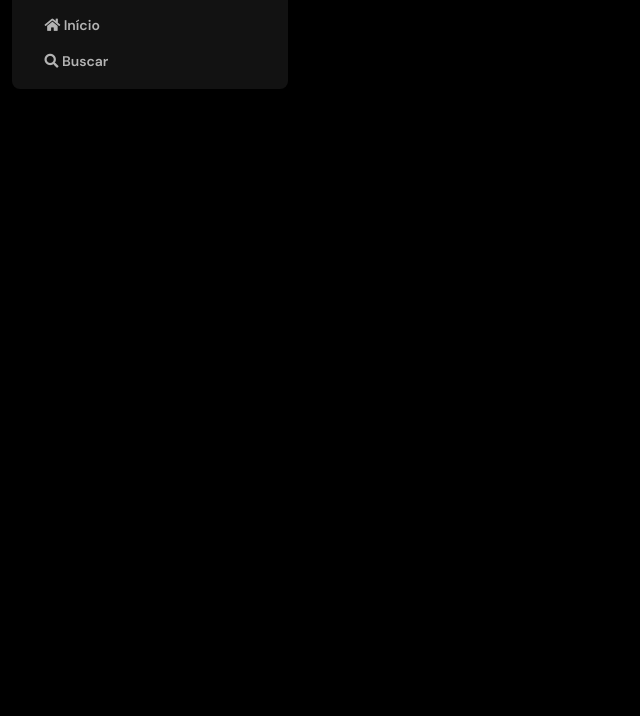
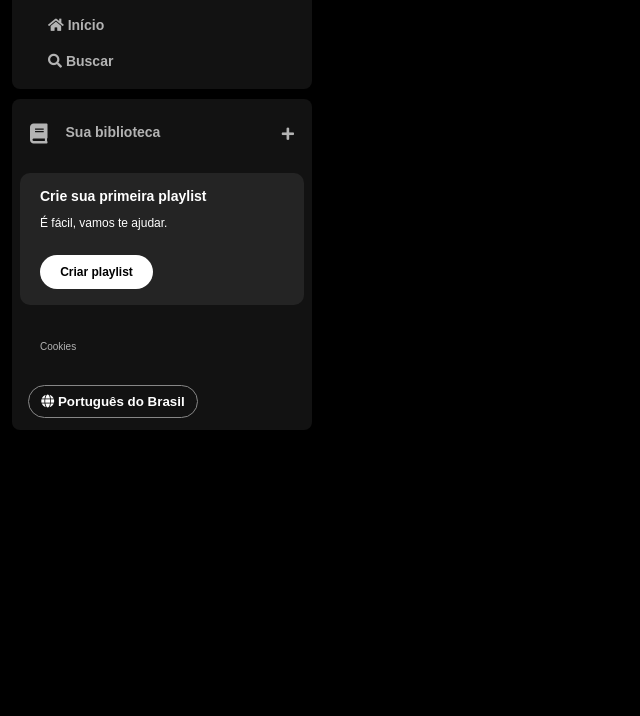
Before and after one commit to MatVolotao/spotify-clone, a plain HTML site: page index.html in a window 1280 px wide. Shown: the part 84-800 px from the top of the page, without its empty margins (0-640 px from the left). Drawn offline with Linux system fonts and the light colour scheme.

Commit message:
Segunda  aula

```diff
--- a/index.html
+++ b/index.html
@@ -40,6 +40,33 @@
                 </li>
             </ul>
         </nav>
+        <div class="library"> <!-- Segunda Aula-->
+            <div class="library__content">
+                <button type="button" class="library__button">
+                    <span class="fa fas fa-book"></span>
+                    <span>Sua biblioteca</span>
+                </button>
+                <span class="fa fa-plus"></span>
+            </div>
+            <section class="section-playlist">
+                <div class="section-playlist__content">
+                    <span class="text title">Crie sua primeira playlist</span>
+                    <span class="text subtitle">É fácil, vamos te ajudar.</span>
+                    <button type="button" class="section-playlist__button">
+                        <span>Criar playlist</span>
+                    </button>
+                </div>
+            </section>
+            <div class="cookies">
+                <a href="">Cookies</a>
+            </div>
+            <div class="languages">
+                <button type="button" class="languages__button">
+                    <span class="fa fa-globe"></span>
+                    <span>Português do Brasil</span>
+                </button>
+            </div>
+        </div>
     </div>
 </body>
 
--- a/src/css/reset.css
+++ b/src/css/reset.css
@@ -1,32 +1,128 @@
-/* ------------------- */
-/* Reset Melhorado     */
-/* ------------------- */
-
-/* DM SANS */
-@import url('https://fonts.googleapis.com/css2?family=DM+Sans:ital,opsz,wght@0,9..40,100..1000;1,9..40,100..1000&display=swap');
-
-/* 1. Melhorar o box-sizing */
-*,
-*::before,
-*::after {
-	box-sizing: border-box;
+html,
+body,
+div,
+span,
+applet,
+object,
+iframe,
+h1,
+h2,
+h3,
+h4,
+h5,
+h6,
+p,
+blockquote,
+pre,
+a,
+abbr,
+acronym,
+address,
+big,
+cite,
+code,
+del,
+dfn,
+em,
+img,
+ins,
+kbd,
+q,
+s,
+samp,
+small,
+strike,
+strong,
+sub,
+sup,
+tt,
+var,
+b,
+u,
+i,
+center,
+dl,
+dt,
+dd,
+ol,
+ul,
+li,
+fieldset,
+form,
+label,
+legend,
+table,
+caption,
+tbody,
+tfoot,
+thead,
+tr,
+th,
+td,
+article,
+aside,
+canvas,
+details,
+embed,
+figure,
+figcaption,
+footer,
+header,
+hgroup,
+menu,
+nav,
+output,
+ruby,
+section,
+summary,
+time,
+mark,
+audio,
+video {
+	margin: 0;
+	padding: 0;
+	border: 0;
+	font-size: 100%;
+	vertical-align: baseline;
 }
 
-/* 2. Remover margens e paddings padrão */
-* {
-	margin: 0;
-	padding: 0;
+/* HTML5 display-role reset for older browsers */
+article,
+aside,
+details,
+figcaption,
+figure,
+footer,
+header,
+hgroup,
+menu,
+nav,
+section {
+	display: block;
 }
 
-/* 3. Ajustar corpo */
-html {
-	height: 100%;
+body {
+	line-height: 1;
+	background: #000;
+	font-family: var(--font-dm-sans);
 }
 
-/* 6. Remover estilos padrão de listas */
-ul,
-ol {
+ol,
+ul {
 	list-style: none;
+}
+
+blockquote,
+q {
+	quotes: none;
+}
+
+blockquote:before,
+blockquote:after,
+q:before,
+q:after {
+	content: "";
+	content: none;
 }
 
 table {
@@ -38,9 +134,3 @@ button {
 	border: none;
 	cursor: pointer;
 }
-
-body {
-	line-height: 1;
-	background: #000;
-	font-family: var(--font-dm-sans);
-}
--- a/src/css/style.css
+++ b/src/css/style.css
@@ -28,8 +28,7 @@
 
 .sidebar nav ul{
     margin-top: 20px;
-    padding:0 20px 10px 16.5px;
-    /* padding:0 20px 10px 20px; */
+    padding:0 20px 10px 20px;
 }
 
 .sidebar ul li{
@@ -42,3 +41,129 @@
     font-weight: 600;
     font-size: 14px;
 }
+
+/*  Segunda aula */
+
+.library{
+    background-color:#121212;
+    color:#b3b3b3;
+    margin-top: 10px;
+    border-radius:8px;
+    padding:4px 8px;
+    display:flex;
+    flex-direction: column;
+    justify-content: space-between;
+    font-weight: 600;
+    font-size:14px;
+}
+
+.library .library__content{
+    display:flex;
+    align-items: center;
+    justify-content: space-between;
+}
+
+.library .library__button{
+    display:flex;
+    text-align: center;
+    margin-right: 10px;
+    color:#b3b3b3;
+    background-color: transparent;
+    border:0px;
+    font-size: 14px;
+    font-weight: 700;
+    text-decoration: none;
+    text-transform: none;
+    padding:20px 10px;
+}
+
+.library .library__button .fa{
+    font-size:20px;
+    /* font-weight: 300; */
+    color:#b3b3b3;
+    margin-right: 18px;
+    /* margin-right: 10px; */
+    /* padding-right:8px; */
+}
+
+.library .library__content .fa-plus{
+    margin: 24px 10px;
+}
+
+.section-playlist{
+    background-color: #242424;
+    margin: 8px 0;
+    font-size: 14px;
+    border-radius:10px;
+    padding:16px 20px;
+    /* display:flex; */
+    /* align-items: flex-start; */
+    /* justify-content: space-between; */
+    /* gap:20px; */
+    color:#b3b3b3;
+    font-weight: 600;
+}
+
+.section-playlist .section-playlist__content{
+    display:flex;
+    flex-direction: column;
+}
+
+.section-playlist__content .text{
+    padding-bottom:14px;
+    color:#FFF;
+}
+
+.section-playlist__content .title{
+    font-weight: 700;
+}
+
+.section-playlist__content .subtitle{
+    font-weight: 500;
+    font-size: 12px;
+}
+
+.section-playlist__content .section-playlist__button{
+    /* display: flex; */
+    /* justify-content: center; */
+    background-color: #FFF;
+    color:#000;
+    border-radius: 20px;
+    font-size: 12px;
+    font-weight: 700;
+    text-decoration:none;
+    text-transform: none;
+    padding:10px;
+    margin-top: 12px;
+    border:0;
+    width: 113px;
+    /* border: 1px solid red; */
+}
+
+.sidebar .cookies{
+    margin:25px 20px;
+}
+
+.sidebar .cookies a{
+    color:#b3b3b3;
+    font-weight: 500;
+    font-size:10px;
+    text-decoration: none;
+}
+
+.sidebar .cookies a:hover{
+    text-decoration: underline;
+}
+
+.languages .languages__button{
+    align-items: center;
+    background-color: transparent;
+    border: 1px solid #878787;
+    color:#FFF;
+    font-weight: bold;
+    cursor:pointer;
+    width: 170px;
+    margin:8px;
+    padding:8px;
+    border-radius:20px;
+}
```
Also changed, not shown: sla.css (deleted).
